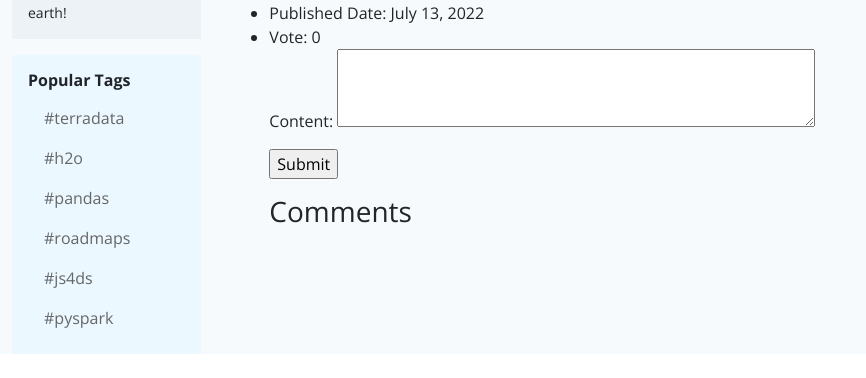
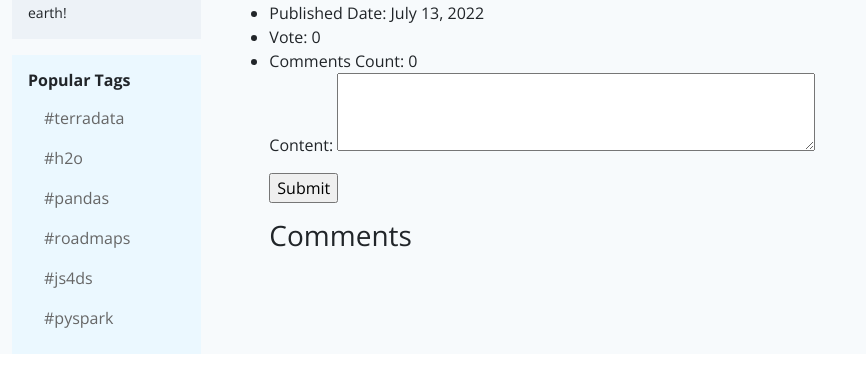
Before and after one commit to neumeral/ds-community, a Django app: page /posts/3/ in a window 1280 px wide. Shown: the part 422-800 px from the top of the page, without its empty margins (0-866 px from the left). Run offline with Django 3.2, Linux system fonts and the light colour scheme; data comes from the database, SQL or seed files in the repository; data that the repository does not hold is empty; parts of the project's set-up code (start-up, migrations or seed data) failed here and were passed over; some libraries are stand-ins or nearby versions.

Commit message:
comment count added in post detail view

```diff
--- a/templates/dshunt/post_detail/post_detail.html
+++ b/templates/dshunt/post_detail/post_detail.html
@@ -15,6 +15,7 @@
         <li>Podcast: {{ object.podcast }}</li>
         <li>Published Date: {{ object.published_at|date }}</li>
         <li>Vote: {{ object.get_vote_count }}</li>
+        <li>Comments Count: {{ comments_count }}</li>
 
         {% include 'dshunt/post_detail/post_comment_form.html' %}
 
```
